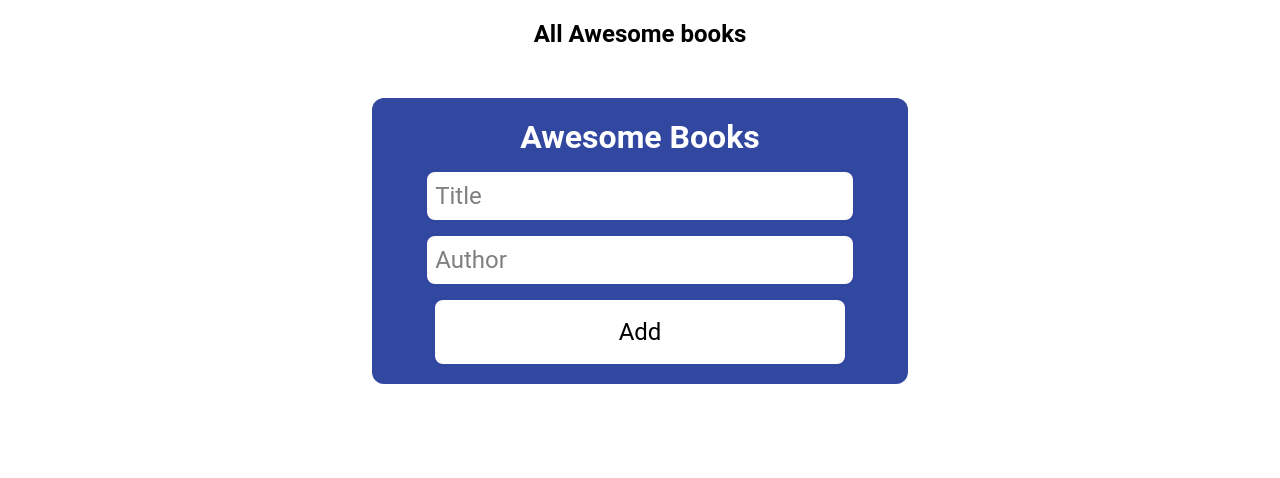
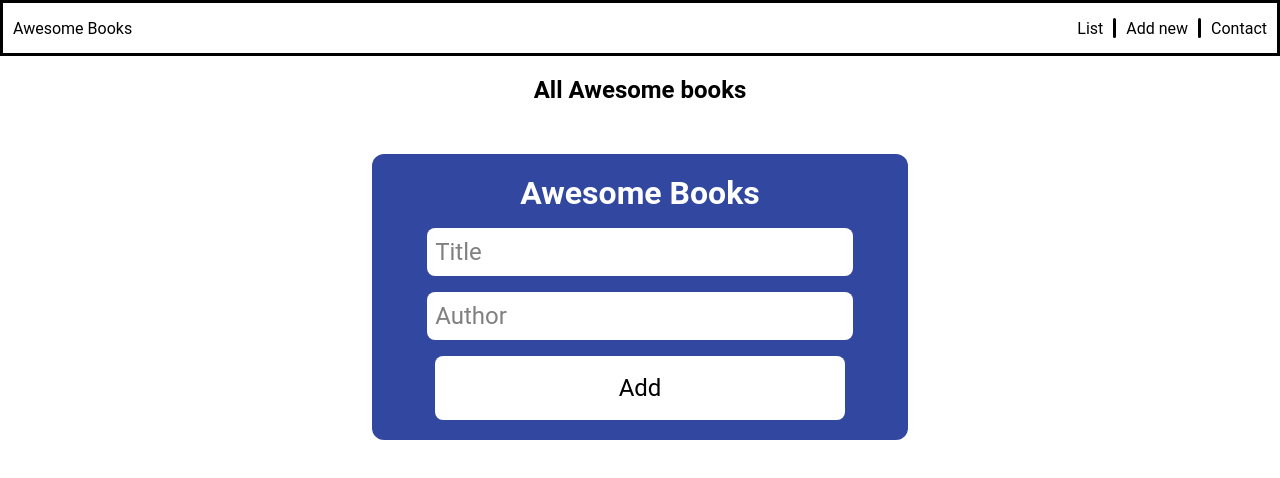
Before and after one commit to mwafrika/awasome-book-es6, a website: page index.html in a window 1280 px wide. Drawn offline with Linux system fonts and the light colour scheme.

Commit message:
add nav bar

```diff
--- a/assets/css/style.css
+++ b/assets/css/style.css
@@ -6,6 +6,35 @@ body {
   font-size: 16px;
   width: 100%;
   height: 100%;
+}
+
+#navbar {
+  border: 3px solid;
+  display: flex;
+  justify-content: space-between;
+  align-items: center;
+  padding: 10px;
+  height: 30px;
+}
+
+#navbar ul {
+  display: flex;
+  list-style: none;
+  gap: 10px;
+  align-items: center;
+}
+
+.vl {
+  width: 3px;
+  height: 20px;
+  background-color: black;
+  border-radius: 10px;
+}
+
+
+#navbar a {
+  text-decoration: none;
+  color: black;
 }
 
 .main-container {
--- a/index.html
+++ b/index.html
@@ -15,6 +15,28 @@
   </head>
 
   <body>
+    <header>
+    <nav id="navbar">
+      <a href="">Awesome Books</a>
+      <ul>
+          <li>
+              <a href="" id="show-list-button" class="active">List</a>
+          </li>
+          <li>
+              <div class="vl"></div>
+          </li>
+          <li>
+              <a href="" id="add-new-button">Add new</a>
+          </li>
+          <li>
+              <div class="vl"></div>
+          </li>
+          <li>
+              <a href="" id="contact-info-button">Contact</a>
+          </li>
+      </ul>
+  </nav>
+  </header>
     <section class="main-container">
       <h1>All Awesome books</h1>
       <div class="container">
```
